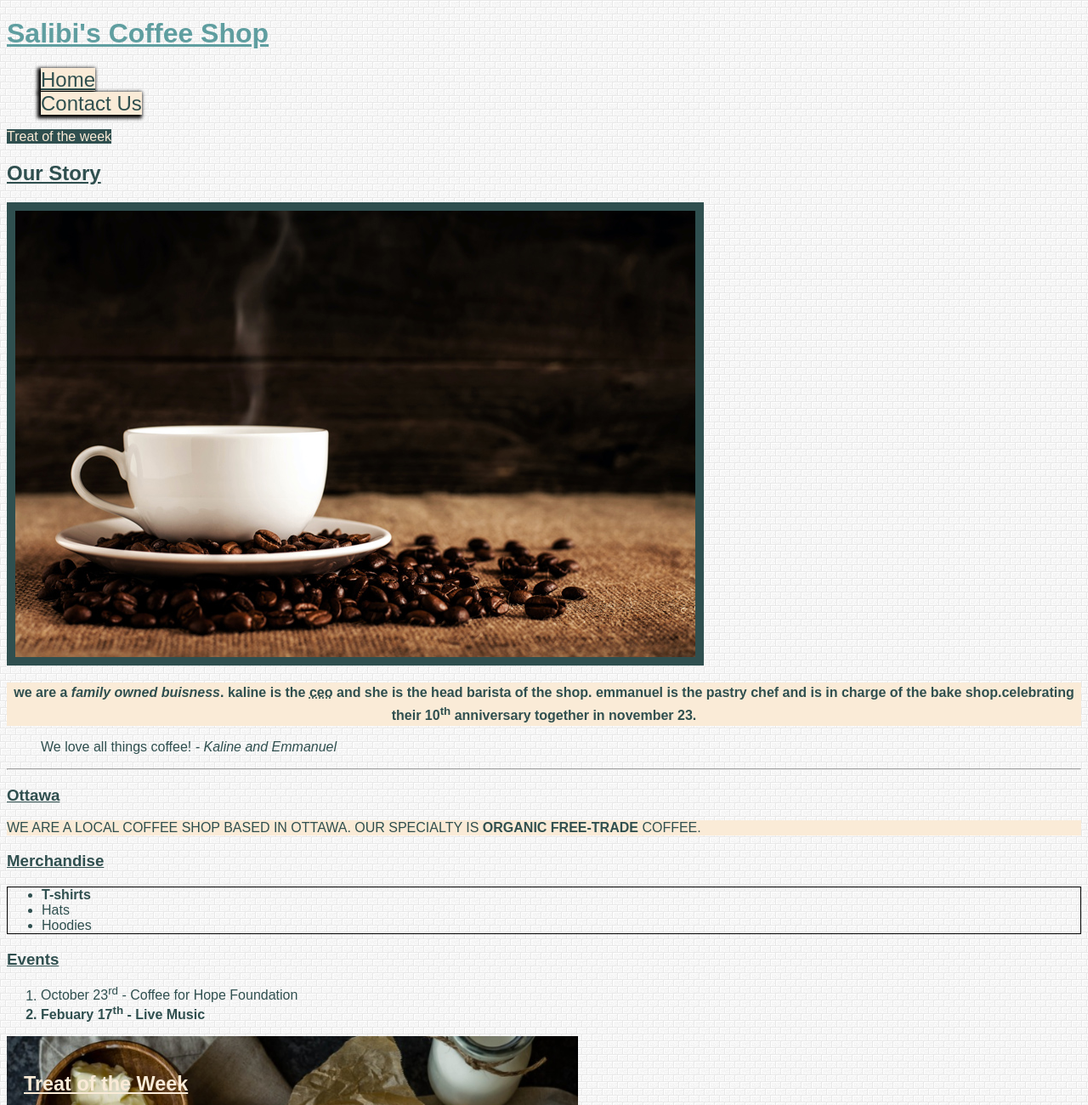
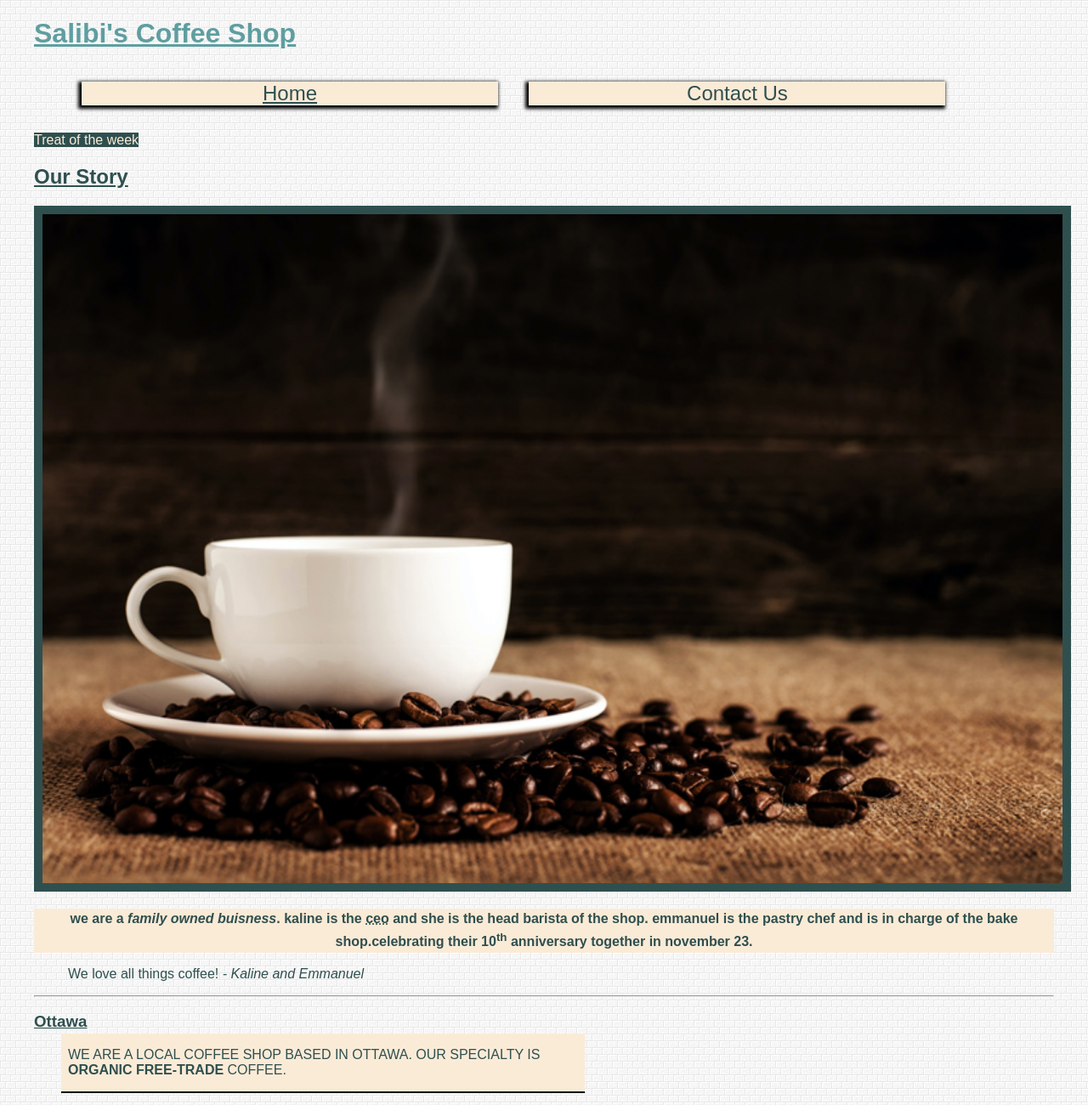
Before and after one commit to sali0080/sali0080.github.io, a plain HTML site: page week7/index.html in a window 1280 px wide. Shown: the top 1300 px of the page at 85% size. Drawn offline with Linux system fonts and the light colour scheme.

Commit message:
Adds css border and box

```diff
--- a/week7/css/main.css
+++ b/week7/css/main.css
@@ -8,6 +8,29 @@ body {
     color: darkslategray;
     /* Adding a background Image */
     background-image: url(../images/white_brick_wall.png);
+}
+
+/* Box model example */
+section p {
+    width: 50%;
+    /* if were using 2 values = first value-top/bottom | second value is - left and right */
+    padding: 1rem .5rem;
+    /* 4 value = top bottom left and right */
+    margin: -1em 2em 2em 2em;
+    border-bottom: 2px solid black;
+}
+
+/* Adding container from header to footer */
+.container {
+    /* anything with this width will not exceed it depending page web  */
+    max-width: 1200px;
+    /* center to the whole page with the max-width */
+    margin: 0 auto;
+}
+
+/* Calling all images to fit the full img no matter the web size */
+img {
+    width: 100%;
 }
 
 h1 {
@@ -31,11 +54,22 @@ nav ul {
     list-style: none;
 }
 
+/* In line into block properties, space between category */
+nav ul li{
+    display: inline-block;
+    width: 45%;
+    padding: 1em;
+    box-sizing: border-box;
+    text-align: center;
+}
+
 nav ul a {
     color: darkslategray;
     text-decoration: none;
     font-size: 1.5rem;
     /* 1.5rem (html font size) = 16px * 1.5 = 24px */
+    display: block;
+
 }
 
 /* Selecting element with ID value */
--- a/week7/index.html
+++ b/week7/index.html
@@ -12,6 +12,8 @@
     <!-- CTRL/Command + /to add or remove a comment-->
 
     <!--Site Header-->
+    <!-- Adding a container to the whole page - command+X (</div>) and bring it all the way down command+V) -->
+    <div class="container">
         <header>
             <h1>Salibi's Coffee Shop</h1>
             <nav>
@@ -25,14 +27,15 @@
         <!--Starting the main content-->
         <main>
             <!-- adding an on page link -->
-        <a href="#treatoftheweek" class="blue-link" >Treat of the week</a>
+            <a href="#treatoftheweek" class="blue-link">Treat of the week</a>
             <!--article of the page. Can be a standalone-->
             <article>
                 <h2>Our Story</h2>
                 <!-- Adding an image -->
                 <img src="images/coffee-shop.jpg" alt="coffee cup on a pile of coffee beans">
                 <p>
-                We are a <em>Family owned buisness</em>. Kaline is the <abbr title="Chief Executive Officer">CEO</abbr>
+                    We are a <em>Family owned buisness</em>. Kaline is the <abbr
+                        title="Chief Executive Officer">CEO</abbr>
                     and she is the head barista of the shop. Emmanuel is the pastry chef and is in charge of the bake
                     shop.Celebrating their 10<sup>th</sup> anniversary together in November 23.
                 </p>
@@ -92,7 +95,8 @@
                     </dd>
                 </dl>
                 <!-- Adding an external link -->
-            <a href="https://cookieandkate.com/healthy-banana-bread-recipe/" target="_blank" class="blue-link large-text">Get the recipe</a>
+                <a href="https://cookieandkate.com/healthy-banana-bread-recipe/" target="_blank"
+                    class="blue-link large-text">Get the recipe</a>
             </section>
 
             <!-- adding a secontion for menu table -->
@@ -134,7 +138,8 @@
                     </div>
                     <div>
                         <label for="youremail">Email</label>
-                        <input type="Email" id="youremail" name="youremail" placeholder="Algonquin Email" value="@algonquinlive.com" required>
+                        <input type="Email" id="youremail" name="youremail" placeholder="Algonquin Email"
+                            value="@algonquinlive.com" required>
                     </div>
                     <div>
                         <label for="message">Message</label>
@@ -173,6 +178,7 @@
             <!-- Specialty symbols for HTML Entities can be found by googling HTML Entilies -->
             &copy;Copyright Salibi's Coffee Shop, 2023
         </footer>
+    </div>
 </body>
 
 </html>
```
Lines whose indentation alone changed are shown as unchanged.
